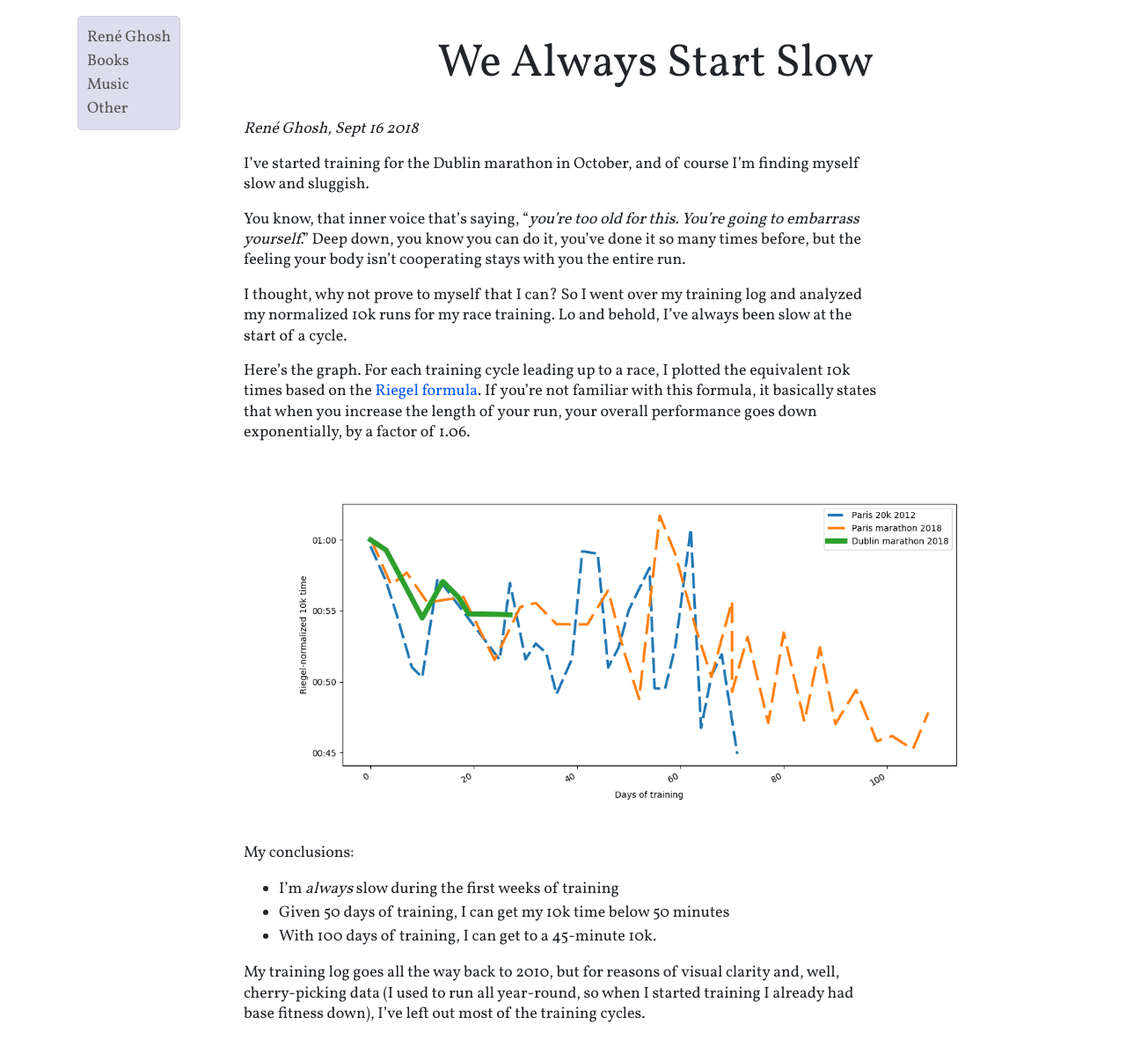
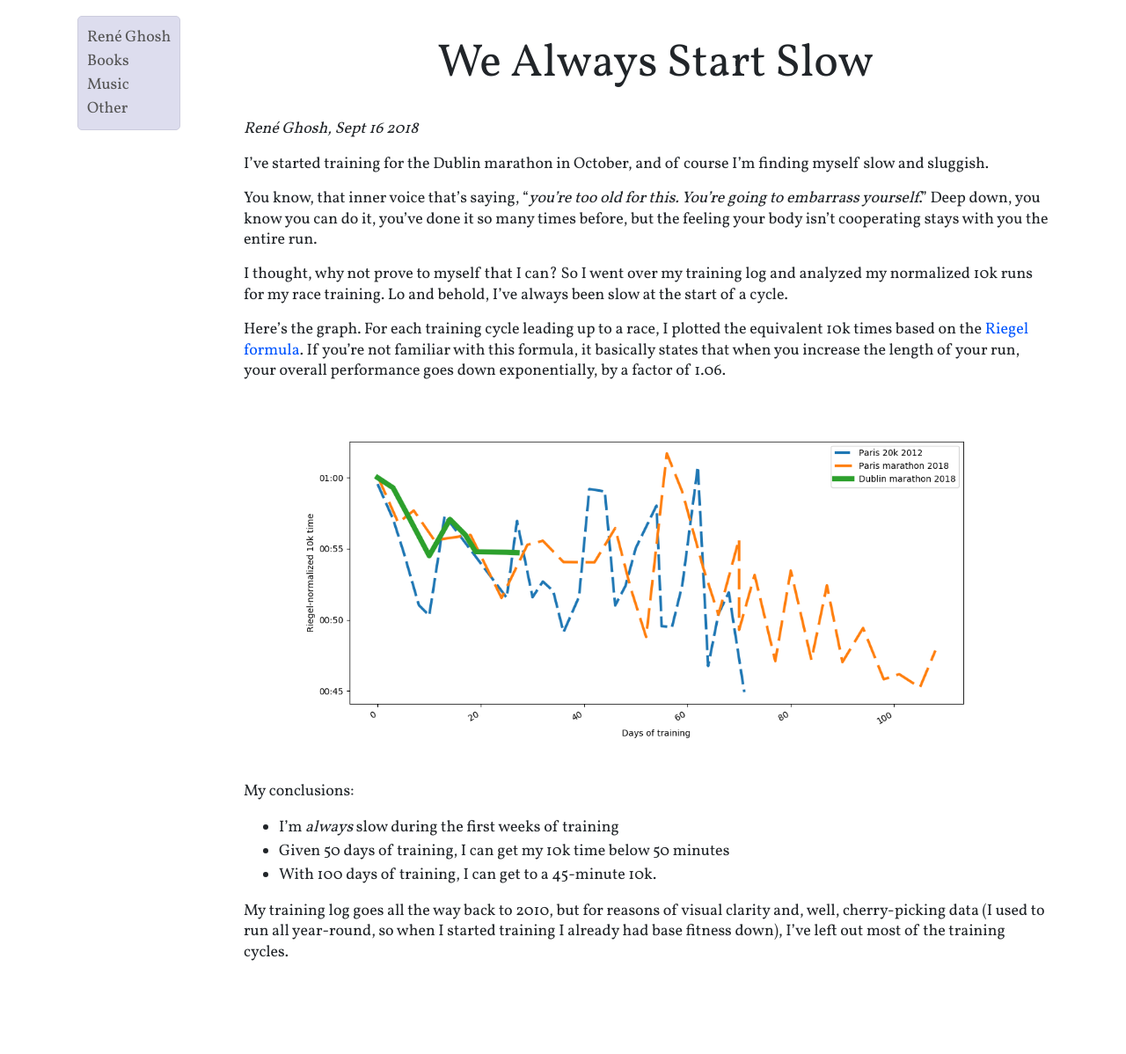
Before and after one commit to reneghosh/reneghosh.github.io, a Jekyll site: the page built from _articles/wealwaysstartslow.md, in a window 1280 px wide. Shown: the whole page at 88% size. Built offline with Jekyll 4.4.1, drawn with Linux system fonts in a browser that asks for light colours; after the commit the page ends 1128 px from its top, so only the background shows below that.

Commit message:
Update article.html

```diff
--- a/_layouts/article.html
+++ b/_layouts/article.html
@@ -21,7 +21,7 @@
 	    				<li><a href="../index.html#other">Other</a></li>
 	    			</ul>
 	    		</div>
-	    		<div class="col-8">
+	    		<div class="col-10">
 	    			{{content }}
 	    		</div>
     		</div>
```
